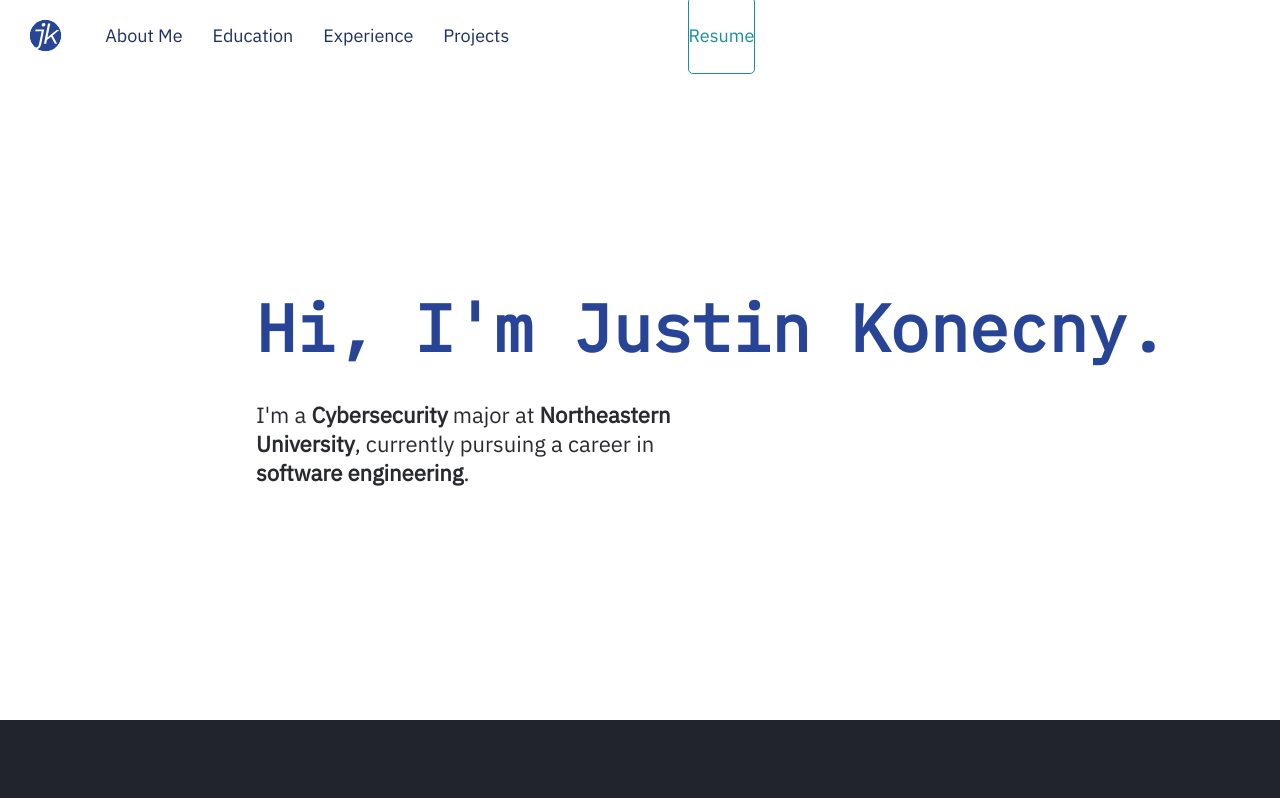
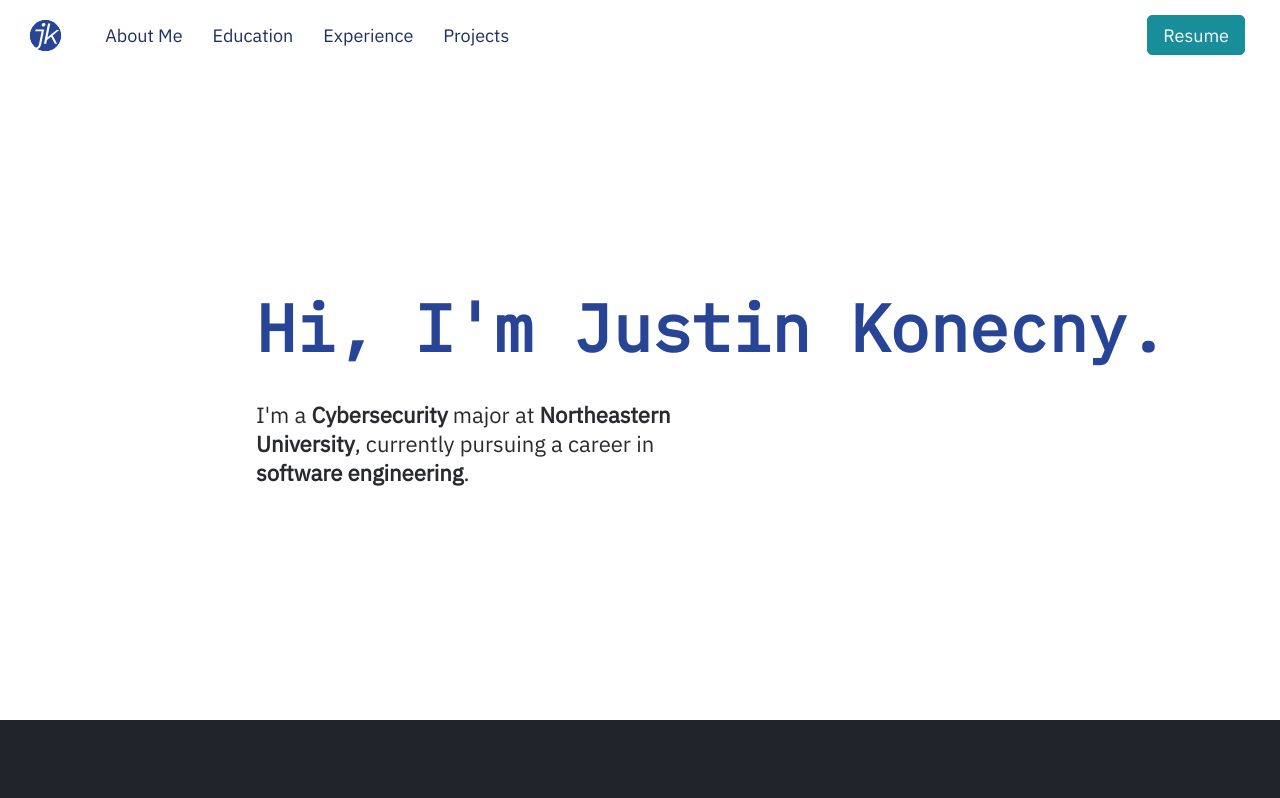
Before and after one commit to justinkonecny/website, a React (Create React App) app: page / in a window 1280 px wide. Shown: the top 798 px of the page. Built offline with nearby package versions, Linux system fonts and the light colour scheme.

Commit message:
Fix navbar bug

```diff
--- a/src/components/Home.js
+++ b/src/components/Home.js
@@ -87,8 +87,8 @@ class Home extends Component {
     getNavLinksMain() {
         // The links passed to the navigation bar component for rendering (on the right)
         return ([
-            <a className={'nav-link main-link main-link-mobile'} href={resume} target={'_blank'} rel={'noopener noreferrer'} key={'navResume'}>
-                <div className={'nav-inner nav-inner-main nav-inner-mobile'}>Resume</div>
+            <a className={this.state.isMobile ? 'nav-link main-link main-link-mobile' : 'nav-link main-link'} href={resume} target={'_blank'} rel={'noopener noreferrer'} key={'navResume'}>
+                <div className={this.state.isMobile ? 'nav-inner nav-inner-main nav-inner-mobile' : 'nav-inner nav-inner-main'}>Resume</div>
             </a>
         ]);
     }
--- a/src/css/NavBar.css
+++ b/src/css/NavBar.css
@@ -48,7 +48,7 @@
     height: 75px;
     background-color: white;
     color: var(--green);
-    margin: 20px;
+    margin: 10% 15%;
 }
 
 .nav-left {
```
